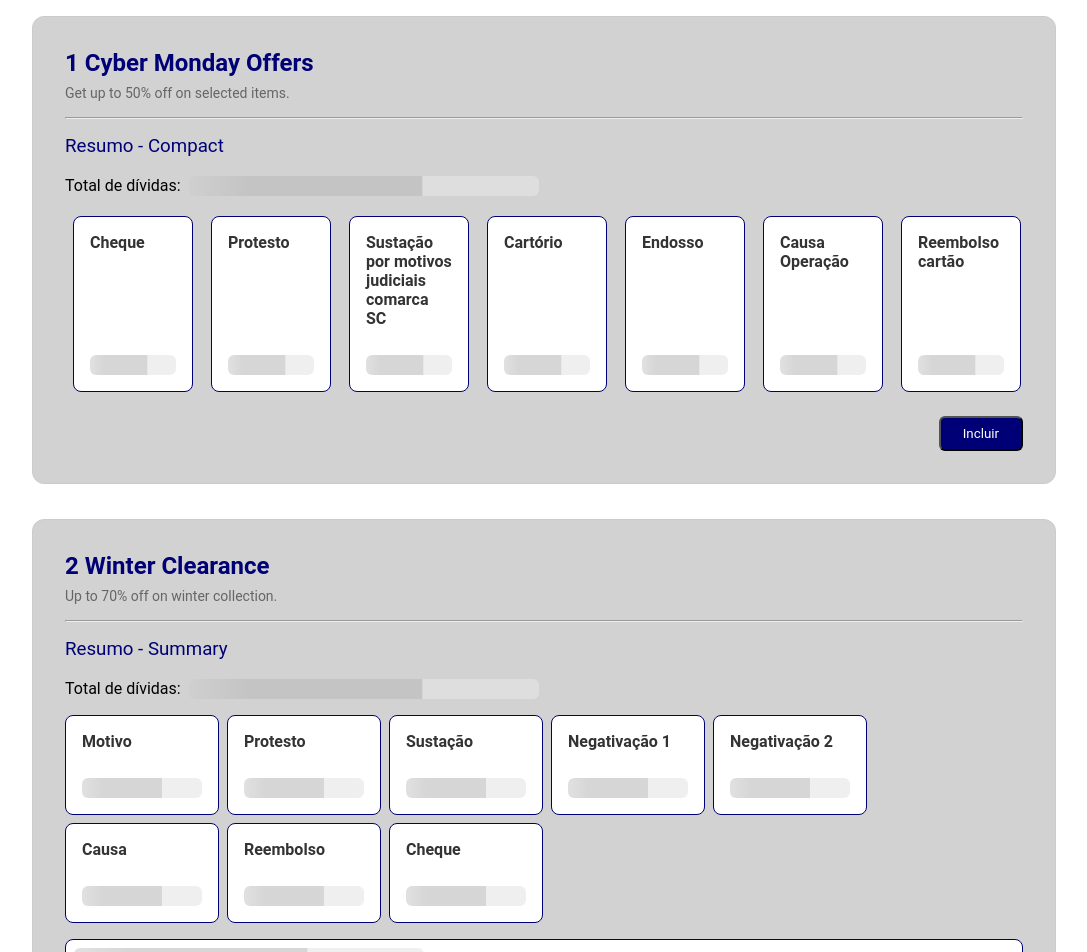
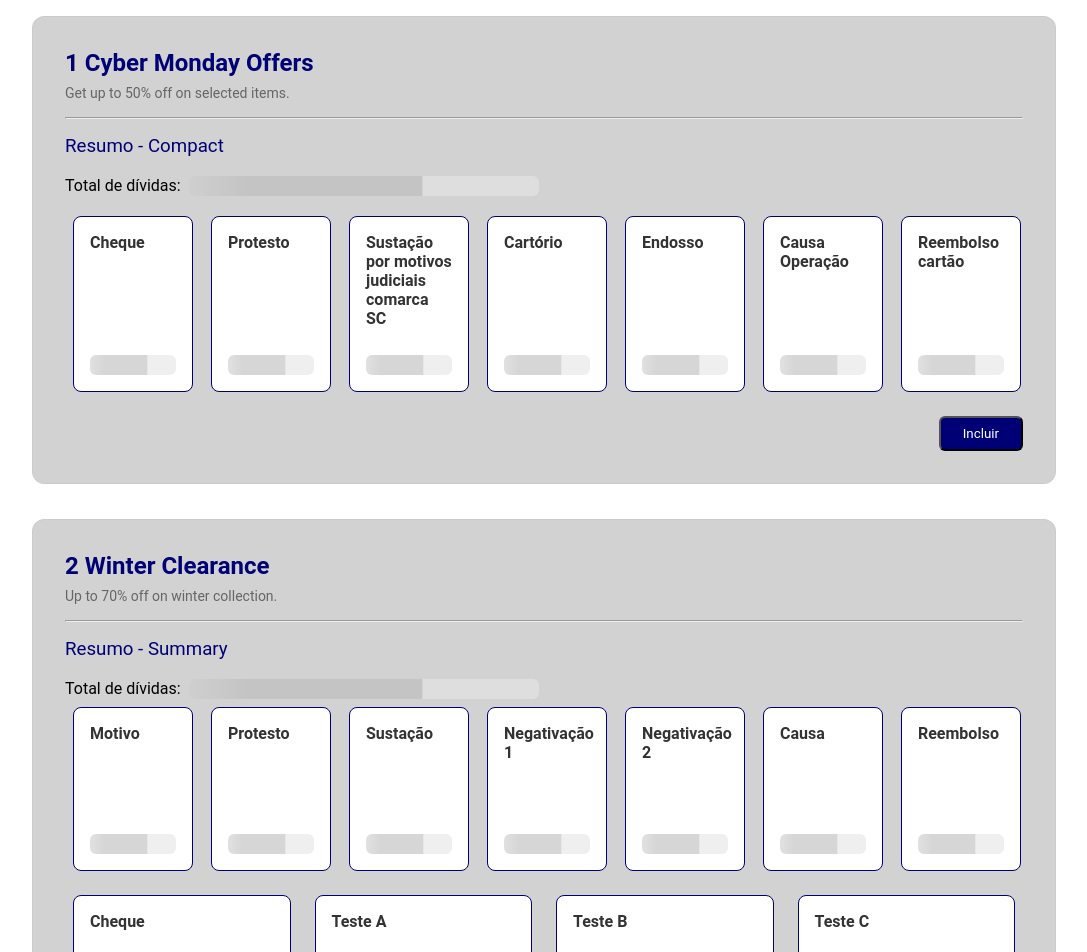
Before and after one commit to cidaluna/angular-skeleton, an Angular app: page / in a window 1280 px wide. Shown: the top 952 px of the page, without its empty margins (96-1183 px from the left). Built offline with nearby package versions, Linux system fonts and the light colour scheme; data requests are answered from the project's data file.

Commit message:
[ext] feat: refactor width for mini cards on example card b component to adapts to the amount title that receive

```diff
--- a/src/app/components/example-card-a/example-card-a.component.scss
+++ b/src/app/components/example-card-a/example-card-a.component.scss
@@ -8,13 +8,6 @@
   display: flex;
   gap: 8px;
   flex-wrap: wrap;
-}
-
-.static-card__container {
-  display: flex;
-  gap: 8px;
-  flex-wrap: wrap;
-  margin-top: 12px;
 }
 
 .static-card__box {
@@ -34,6 +27,14 @@
   box-sizing: border-box;
 }
 
+/* Container app mini cards */
+
+.static-card__container {
+  display: flex;
+  gap: 8px;
+  flex-wrap: wrap;
+  margin-top: 12px;
+}
 
 app-static-mini-card {
   display: flex;
--- a/src/app/components/example-card-b/example-card-b.component.html
+++ b/src/app/components/example-card-b/example-card-b.component.html
@@ -3,11 +3,12 @@
     <h4 class="static-card__subtitle">Total de dívidas: <span class="static-card__box"><app-skeleton customType="text"
           width="350px" height="20px"></app-skeleton></span>
     </h4>
-  </div>
-  <div class="static-card__container">
-    @for( card of staticCards; track card.uiKey) {
-    <app-static-mini-card [title]="card.title" [showSkeleton]="true" [uiKey]="card.uiKey"></app-static-mini-card>
-    }
+
+    <div class="static-card__container">
+      @for( card of staticCards; track card.uiKey) {
+      <app-static-mini-card [title]="card.title" [showSkeleton]="true" [uiKey]="card.uiKey"></app-static-mini-card>
+      }
+    </div>
   </div>
   <div class="static-card__details">
     @for (detail of [1]; track detail) {
--- a/src/app/components/example-card-b/example-card-b.component.scss
+++ b/src/app/components/example-card-b/example-card-b.component.scss
@@ -1,32 +1,3 @@
-.card-example {
-  padding: 2rem;
-  display: flex;
-  flex-direction: column;
-  gap: 16px;
-  background-color: #d2d2d2;
-  color: black;
-  width: 87%;
-  margin: 0 auto;
-  border-radius: 12px;
-  border: 1px solid #cbcbcb;
-
-  p {
-    margin: 8px 0;
-  }
-
-  button.btn-example {
-    background-color: #000076;
-    color: white;
-    align-self: flex-end;
-    padding: 8px 22px;
-  }
-
-  button.btn-example:disabled {
-    background-color: #cbcbcb;
-    color: #868686;
-    cursor: not-allowed;
-  }
-}
 
 .static-card__title {
   color: #000076;
@@ -38,9 +9,21 @@
   flex-wrap: wrap;
 }
 
-.static-card__info-body {
-  margin-bottom: 16px;
+.static-card__box {
+  display: inline-flex;
+  /* garante que filhos flex possam encolher sem overflow quando inline dentro de um h4 */
+  min-width: 0;
+  max-width: 100%;
+  align-items: center;
 }
+
+.static-card__box app-skeleton, .static-card__box--rodape app-skeleton {
+  flex: 1 1 auto; // permite que os skeletons cresçam e encolham conforme necessário
+  min-width: 0; // importante para evitar overflow em flex
+  max-width: 100%;  // garante que os skeletons não ultrapassem a largura do container
+}
+
+/* Container app mini cards */
 
 .static-card__container {
   display: flex;
@@ -50,9 +33,36 @@
 }
 
 app-static-mini-card {
-  flex: 0 0 calc((100% - 64px) / 8); // 8 cards com gap de 8px entre eles
-  box-sizing: border-box; // garante que padding e border sejam incluídos na largura total
+  display: flex;
+  flex-direction: column;
+  justify-content: space-between; /* alinha título (top) e skeletons (embaixo) */
+  align-items: stretch; // garante que o conteúdo interno ocupe toda a largura do card.
+  /* Distribui espaço igualmente entre os itens independente da quantidade.
+     `flex: 1 1 0%` permite crescer/encolher uniformemente; o container controla
+     wrapping. Mantemos `min-width` para evitar que fiquem ilegíveis. */
+  flex: 1 1 0%;
+  box-sizing: border-box; /* garante que padding e border sejam incluídos na largura total */
+  min-width: 120px !important; /* largura mínima para manter legibilidade */
+  max-width: none !important; /* não limitar por largura fixa */
+  min-height: 180px; /* altura mínima para consistência visual entre cards */
+  padding: 8px;
 }
+
+/* Penetra encapsulamento para garantir que o conteúdo interno do componente
+   `app-static-mini-card` ocupe 100% da altura do host e alinhe skeletons. */
+:host ::ng-deep app-static-mini-card .static-mini-card {
+  height: 100%;
+  display: flex;
+  flex-direction: column;
+  justify-content: space-between;
+  align-items: stretch;
+  box-sizing: border-box;
+}
+
+
+
+
+/* skeleton rodape */
 
 .static-card__details {
   display: flex;
@@ -72,17 +82,3 @@ app-static-mini-card {
   min-width: 0;
   max-width: 100%;
 }
-
-.static-card__box {
-  display: inline-flex;
-  /* garante que filhos flex possam encolher sem overflow quando inline dentro de um h4 */
-  min-width: 0;
-  max-width: 100%;
-  align-items: center;
-}
-
-.static-card__box app-skeleton, .static-card__box--rodape app-skeleton {
-  flex: 1 1 auto; // permite que os skeletons cresçam e encolham conforme necessário
-  min-width: 0; // importante para evitar overflow em flex
-  max-width: 100%;  // garante que os skeletons não ultrapassem a largura do container
-}
--- a/src/app/shared/constants/mini-card-titles.constants.ts
+++ b/src/app/shared/constants/mini-card-titles.constants.ts
@@ -6,5 +6,8 @@ export const MINI_CARD_TITLES = [
   "Negativação 2",
   "Causa",
   "Reembolso",
-  "Cheque"
+  "Cheque",
+  'Teste A',
+  'Teste B',
+  'Teste C',
 ] as const;
```
